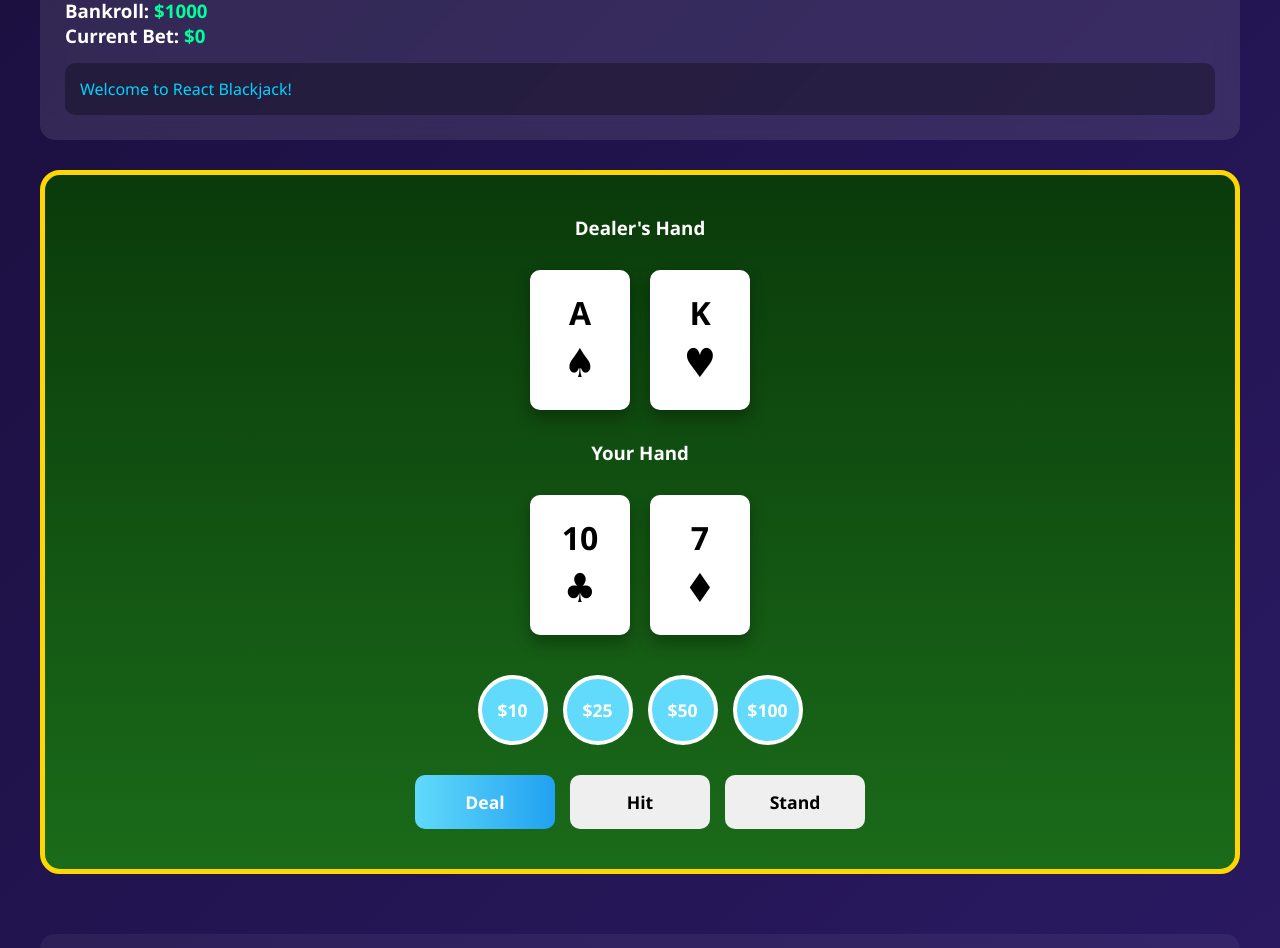
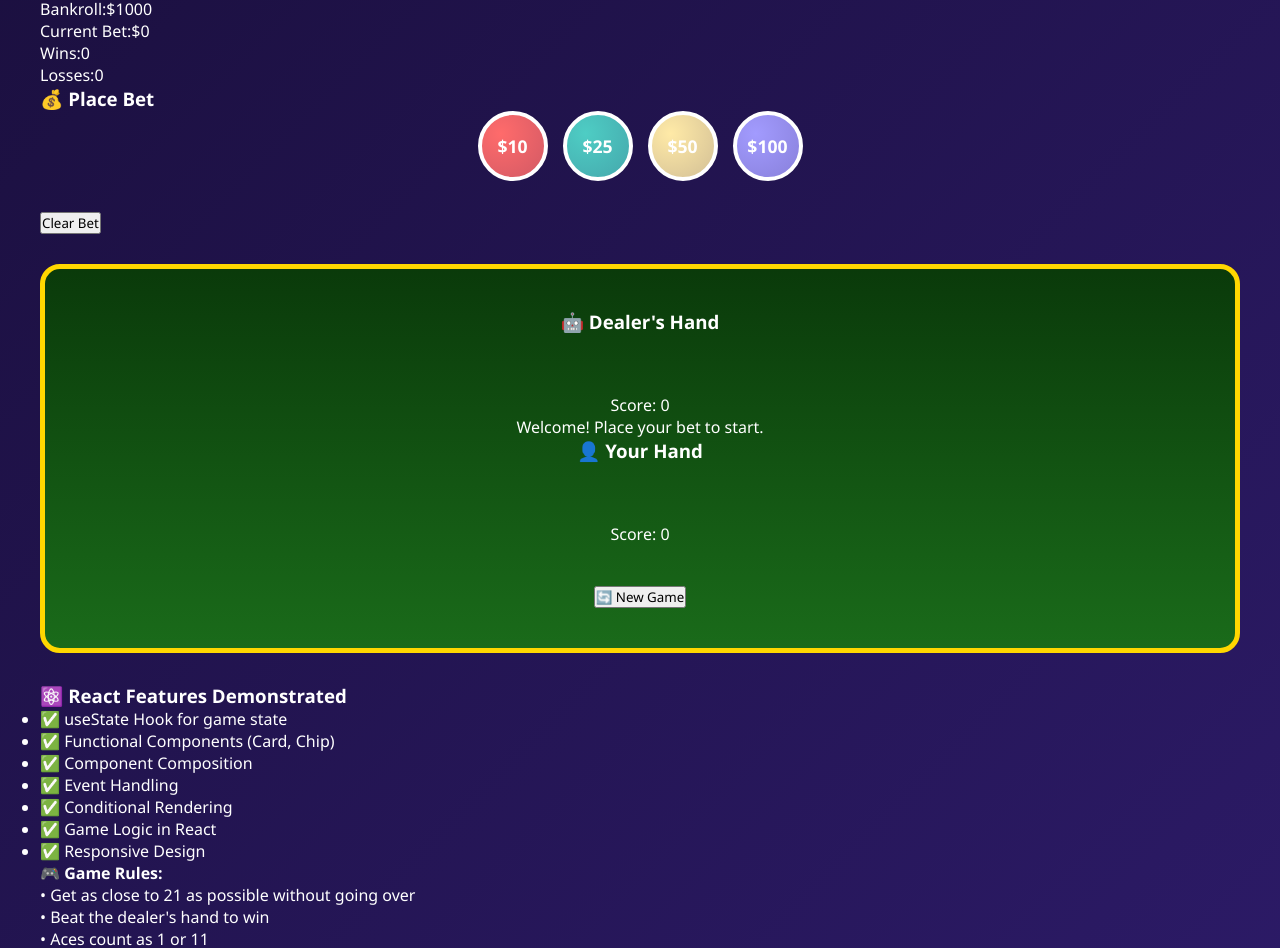
Before and after one commit to jiyokun/starlight-blackjack-react, a React (Create React App) app: page / in a window 1280 px wide. Shown: the part 230-1178 px from the top of the page. Built offline with nearby package versions, Linux system fonts and the light colour scheme.

Commit message:
Refactor App component to use game state object

```diff
--- a/src/App.js
+++ b/src/App.js
@@ -2,94 +2,358 @@ import React, { useState } from 'react';
 import './App.css';
 
 function App() {
-  const [bankroll, setBankroll] = useState(1000);
-  const [bet, setBet] = useState(0);
-  const [message, setMessage] = useState('Welcome to React Blackjack!');
+  // Game state
+  const [gameState, setGameState] = useState({
+    bankroll: 1000,
+    currentBet: 0,
+    wins: 0,
+    losses: 0,
+    playerHand: [],
+    dealerHand: [],
+    playerScore: 0,
+    dealerScore: 0,
+    gameActive: false,
+    message: 'Welcome! Place your bet to start.'
+  });
 
+  // Card deck
+  const suits = ['♠', '♥', '♦', '♣'];
+  const values = ['A', '2', '3', '4', '5', '6', '7', '8', '9', '10', 'J', 'Q', 'K'];
+
+  // Get random card
+  const getRandomCard = () => {
+    const value = values[Math.floor(Math.random() * values.length)];
+    const suit = suits[Math.floor(Math.random() * suits.length)];
+    return { value, suit, isRed: suit === '♥' || suit === '♦' };
+  };
+
+  // Calculate score
+  const calculateScore = (cards) => {
+    let score = 0;
+    let aces = 0;
+
+    cards.forEach(card => {
+      if (card.value === 'A') {
+        aces++;
+        score += 11;
+      } else if (['K', 'Q', 'J'].includes(card.value)) {
+        score += 10;
+      } else {
+        score += parseInt(card.value);
+      }
+    });
+
+    // Adjust for aces
+    while (score > 21 && aces > 0) {
+      score -= 10;
+      aces--;
+    }
+
+    return score;
+  };
+
+  // Place bet
   const placeBet = (amount) => {
-    if (bankroll >= amount) {
-      setBet(amount);
-      setBankroll(bankroll - amount);
-      setMessage(`Bet $${amount} placed! Click Deal.`);
+    if (!gameState.gameActive && gameState.bankroll >= amount) {
+      const newBet = gameState.currentBet + amount;
+      const newBankroll = gameState.bankroll - amount;
+
+      setGameState(prev => ({
+        ...prev,
+        bankroll: newBankroll,
+        currentBet: newBet,
+        message: `Bet placed: $${newBet}. Click Deal to start!`
+      }));
     }
   };
 
-  const Card = ({ value, suit }) => (
-    <div className="card">
-      <span className="card-value">{value}</span>
-      <span className="card-suit">{suit}</span>
+  // Deal cards
+  const dealCards = () => {
+    if (gameState.currentBet === 0) {
+      setGameState(prev => ({ ...prev, message: 'Please place a bet first!' }));
+      return;
+    }
+
+    const playerHand = [getRandomCard(), getRandomCard()];
+    const dealerHand = [getRandomCard(), getRandomCard()];
+    const playerScore = calculateScore(playerHand);
+    const dealerScore = calculateScore([dealerHand[1]]); // Only show second card
+
+    setGameState(prev => ({
+      ...prev,
+      playerHand,
+      dealerHand,
+      playerScore,
+      dealerScore,
+      gameActive: true,
+      message: `Game started! Your score: ${playerScore}. Hit or Stand?`
+    }));
+  };
+
+  // Player hits
+  const playerHit = () => {
+    if (!gameState.gameActive) return;
+
+    const newPlayerHand = [...gameState.playerHand, getRandomCard()];
+    const newPlayerScore = calculateScore(newPlayerHand);
+
+    if (newPlayerScore > 21) {
+      setGameState(prev => ({
+        ...prev,
+        playerHand: newPlayerHand,
+        playerScore: newPlayerScore,
+        gameActive: false,
+        losses: prev.losses + 1,
+        message: 'Bust! You went over 21. You lose!'
+      }));
+    } else {
+      setGameState(prev => ({
+        ...prev,
+        playerHand: newPlayerHand,
+        playerScore: newPlayerScore,
+        message: `Score: ${newPlayerScore}. Hit again or Stand?`
+      }));
+    }
+  };
+
+  // Player stands
+  const playerStand = () => {
+    if (!gameState.gameActive) return;
+
+    let dealerHand = [...gameState.dealerHand];
+    let dealerScore = calculateScore(dealerHand);
+
+    // Dealer draws until at least 17
+    while (dealerScore < 17) {
+      dealerHand.push(getRandomCard());
+      dealerScore = calculateScore(dealerHand);
+    }
+
+    const playerScore = gameState.playerScore;
+    let newMessage = '';
+    let newWins = gameState.wins;
+    let newLosses = gameState.losses;
+    let newBankroll = gameState.bankroll;
+
+    // Determine winner
+    if (dealerScore > 21 || playerScore > dealerScore) {
+      newMessage = `You win! Dealer: ${dealerScore}, You: ${playerScore}`;
+      newWins += 1;
+      newBankroll += gameState.currentBet * 2;
+    } else if (playerScore < dealerScore) {
+      newMessage = `Dealer wins! Dealer: ${dealerScore}, You: ${playerScore}`;
+      newLosses += 1;
+    } else {
+      newMessage = `Push! Dealer: ${dealerScore}, You: ${playerScore}`;
+      newBankroll += gameState.currentBet;
+    }
+
+    setGameState(prev => ({
+      ...prev,
+      dealerHand,
+      dealerScore,
+      gameActive: false,
+      wins: newWins,
+      losses: newLosses,
+      bankroll: newBankroll,
+      currentBet: 0,
+      message: newMessage
+    }));
+  };
+
+  // Reset game
+  const resetGame = () => {
+    setGameState({
+      bankroll: 1000,
+      currentBet: 0,
+      wins: 0,
+      losses: 0,
+      playerHand: [],
+      dealerHand: [],
+      playerScore: 0,
+      dealerScore: 0,
+      gameActive: false,
+      message: 'Welcome! Place your bet to start.'
+    });
+  };
+
+  // Card component
+  const Card = ({ card, faceDown }) => (
+    <div className={`card ${card.isRed ? 'red' : ''} ${faceDown ? 'back' : ''}`}>
+      {!faceDown && (
+        <>
+          <div className="card-value">{card.value}</div>
+          <div className="card-suit">{card.suit}</div>
+        </>
+      )}
     </div>
   );
+
+  // Chip component
+  const Chip = ({ value, onClick, disabled }) => (
+    <button
+      className="chip"
+      style={{
+        background: `radial-gradient(circle at 30% 30%, ${getChipColor(value)}, ${getChipColor(value)}CC)`
+      }}
+      onClick={() => onClick(value)}
+      disabled={disabled}
+    >
+      ${value}
+    </button>
+  );
+
+  const getChipColor = (value) => {
+    switch(value) {
+      case 10: return '#ff6b6b';
+      case 25: return '#4ecdc4';
+      case 50: return '#ffeaa7';
+      case 100: return '#a29bfe';
+      default: return '#61dafb';
+    }
+  };
 
   return (
     <div className="App">
       <header className="header">
         <h1>🎰 Starlight Blackjack <span className="react-badge">React</span></h1>
-        <p>Built with Create-React-App | For FYB Technologies</p>
+        <p>Complete React Game with Logic | For FYB Technologies</p>
       </header>
 
       <div className="game-container">
-        <div className="stats">
-          <h3>Bankroll: <span className="highlight">${bankroll}</span></h3>
-          <h3>Current Bet: <span className="highlight">${bet}</span></h3>
-          <p className="message">{message}</p>
+        <div className="stats-panel">
+          <h3>📊 Player Stats</h3>
+          <div className="stat">
+            <span className="stat-label">Bankroll:</span>
+            <span className="stat-value">${gameState.bankroll}</span>
+          </div>
+          <div className="stat">
+            <span className="stat-label">Current Bet:</span>
+            <span className="stat-value">${gameState.currentBet}</span>
+          </div>
+          <div className="stat">
+            <span className="stat-label">Wins:</span>
+            <span className="stat-value win">{gameState.wins}</span>
+          </div>
+          <div className="stat">
+            <span className="stat-label">Losses:</span>
+            <span className="stat-value loss">{gameState.losses}</span>
+          </div>
+
+          <div className="betting-section">
+            <h3>💰 Place Bet</h3>
+            <div className="chips">
+              {[10, 25, 50, 100].map(chip => (
+                <Chip
+                  key={chip}
+                  value={chip}
+                  onClick={placeBet}
+                  disabled={gameState.gameActive || gameState.bankroll < chip}
+                />
+              ))}
+            </div>
+            <button
+              className="btn-secondary"
+              onClick={() => {
+                if (!gameState.gameActive && gameState.currentBet > 0) {
+                  const returned = gameState.currentBet;
+                  setGameState(prev => ({
+                    ...prev,
+                    bankroll: prev.bankroll + returned,
+                    currentBet: 0,
+                    message: `Bet of $${returned} cleared.`
+                  }));
+                }
+              }}
+            >
+              Clear Bet
+            </button>
+          </div>
         </div>
 
         <div className="game-table">
-          <h3>Dealer's Hand</h3>
-          <div className="cards">
-            <Card value="A" suit="♠" />
-            <Card value="K" suit="♥" />
+          <div className="dealer-section">
+            <h3>🤖 Dealer's Hand</h3>
+            <div className="cards">
+              {gameState.dealerHand.map((card, index) => (
+                <Card
+                  key={index}
+                  card={card}
+                  faceDown={gameState.gameActive && index === 0}
+                />
+              ))}
+            </div>
+            <div className="score">
+              Score: <span className="score-value">
+                {gameState.gameActive ? '?' : gameState.dealerScore}
+              </span>
+            </div>
           </div>
 
-          <h3>Your Hand</h3>
-          <div className="cards">
-            <Card value="10" suit="♣" />
-            <Card value="7" suit="♦" />
+          <div className="game-message">
+            {gameState.message}
+          </div>
+
+          <div className="player-section">
+            <h3>👤 Your Hand</h3>
+            <div className="cards">
+              {gameState.playerHand.map((card, index) => (
+                <Card key={index} card={card} />
+              ))}
+            </div>
+            <div className="score">
+              Score: <span className="score-value">{gameState.playerScore}</span>
+            </div>
           </div>
 
           <div className="controls">
-            <div className="chips">
-              {[10, 25, 50, 100].map(chip => (
-                <button
-                  key={chip}
-                  className="chip"
-                  onClick={() => placeBet(chip)}
-                >
-                  ${chip}
+            {!gameState.gameActive && gameState.currentBet > 0 ? (
+              <button className="btn-primary" onClick={dealCards}>
+                🃏 Deal Cards
+              </button>
+            ) : gameState.gameActive ? (
+              <>
+                <button className="btn-action" onClick={playerHit}>
+                  ➕ Hit
                 </button>
-              ))}
-            </div>
+                <button className="btn-action" onClick={playerStand}>
+                  ✋ Stand
+                </button>
+              </>
+            ) : null}
 
-            <div className="buttons">
-              <button className="btn btn-primary" onClick={() => setMessage('Cards dealt!')}>
-                Deal
-              </button>
-              <button className="btn" onClick={() => setMessage('You hit!')}>
-                Hit
-              </button>
-              <button className="btn" onClick={() => setMessage('You stand!')}>
-                Stand
-              </button>
-            </div>
+            <button className="btn-secondary" onClick={resetGame}>
+              🔄 New Game
+            </button>
           </div>
         </div>
 
-        <div className="tech-demo">
-          <h3>⚛️ React Features Demonstrated:</h3>
+        <div className="tech-panel">
+          <h3>⚛️ React Features Demonstrated</h3>
           <ul>
-            <li>✅ Functional Components</li>
-            <li>✅ React Hooks (useState)</li>
+            <li>✅ useState Hook for game state</li>
+            <li>✅ Functional Components (Card, Chip)</li>
             <li>✅ Component Composition</li>
             <li>✅ Event Handling</li>
-            <li>✅ JSX Syntax</li>
+            <li>✅ Conditional Rendering</li>
+            <li>✅ Game Logic in React</li>
+            <li>✅ Responsive Design</li>
           </ul>
+
+          <div className="game-info">
+            <h4>🎮 Game Rules:</h4>
+            <p>• Get as close to 21 as possible without going over</p>
+            <p>• Beat the dealer's hand to win</p>
+            <p>• Aces count as 1 or 11</p>
+            <p>• Dealer must hit until 17 or higher</p>
+          </div>
         </div>
       </div>
 
       <footer>
-        <p>This demonstrates React proficiency for FYB Technologies Game Developer position.</p>
-        <p>Deployable to Vercel/Netlify with Create-React-App build process.</p>
+        <h3>FYB Technologies - Game Developer Portfolio</h3>
+        <p>Complete React implementation with game logic, state management, and component architecture.</p>
+        <p>Deployed on Vercel | Built with Create-React-App</p>
       </footer>
     </div>
   );
```
